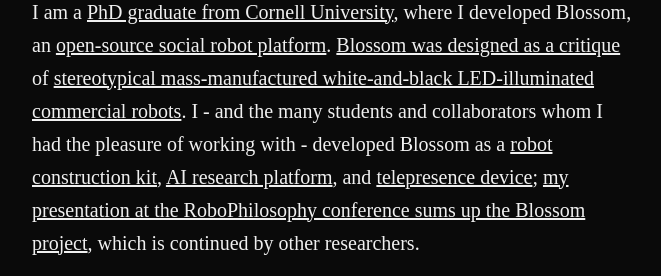
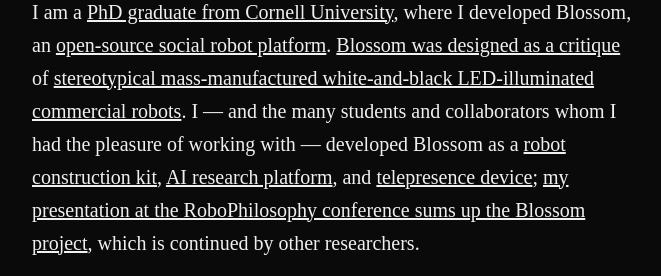
Before and after one commit to msgtn/msgtn.github.io, a Jekyll site: the page built from pages/research.md, in a window 1280 px wide and 900 px high, scrolled down 438 px, cut to the strip 160-436 px from the top of the window. Shown: the whole strip, without its empty margins (308-969 px from the left). Built offline with Jekyll 4.4.1, drawn with Linux system fonts in a browser that asks for light colours; nearby versions of some CDN libraries.

```diff
--- a/pages/research.md
+++ b/pages/research.md
@@ -11,7 +11,7 @@ permalink: /research
 
 I am a [PhD graduate from Cornell University](https://www.linkedin.com/in/msuguitan/), where I developed Blossom, an [open-source social robot platform](https://github.com/hrc2/blossom-public).
 [Blossom was designed as a critique](https://spectrum.ieee.org/blossom-a-creative-handmade-approach-to-social-robotics-from-cornell-and-google#toggle-gdpr) of [stereotypical mass-manufactured white-and-black LED-illuminated commercial robots](https://www.google.com/search?q=robot&hl=en&source=lnms&tbm=isch&sa=X&ved=2ahUKEwjMpp3j_Or-AhVZFlkFHRK7AF0Q0pQJegQIAxAC).
-I - and the many students and collaborators whom I had the pleasure of working with - developed Blossom as a [robot construction kit](https://github.com/hrc2/blossom-public), [AI research platform](https://www.youtube.com/watch?v=mP8qEnDWCH0), and [telepresence device](https://www.youtube.com/watch?v=5M7a0qXfySc); [my presentation at the RoboPhilosophy conference sums up the Blossom project](https://www.youtube.com/watch?v=si2D6TpGEFE&feature=youtu.be), which is continued by other researchers.
+I — and the many students and collaborators whom I had the pleasure of working with — developed Blossom as a [robot construction kit](https://github.com/hrc2/blossom-public), [AI research platform](https://www.youtube.com/watch?v=mP8qEnDWCH0), and [telepresence device](https://www.youtube.com/watch?v=5M7a0qXfySc); [my presentation at the RoboPhilosophy conference sums up the Blossom project](https://www.youtube.com/watch?v=si2D6TpGEFE&feature=youtu.be), which is continued by other researchers.
 
 <iframe width="560" height="315" src="https://www.youtube.com/embed/si2D6TpGEFE" title="YouTube video player" frameborder="0" allow="accelerometer; autoplay; clipboard-write; encrypted-media; gyroscope; picture-in-picture; web-share" allowfullscreen></iframe>
 
```
Also changed, not shown: text/_posts/2023-06-01-water.md (+2 -2 lines), text/_posts/2023-07-31-hindsight.md (added, +15 -0 lines).
